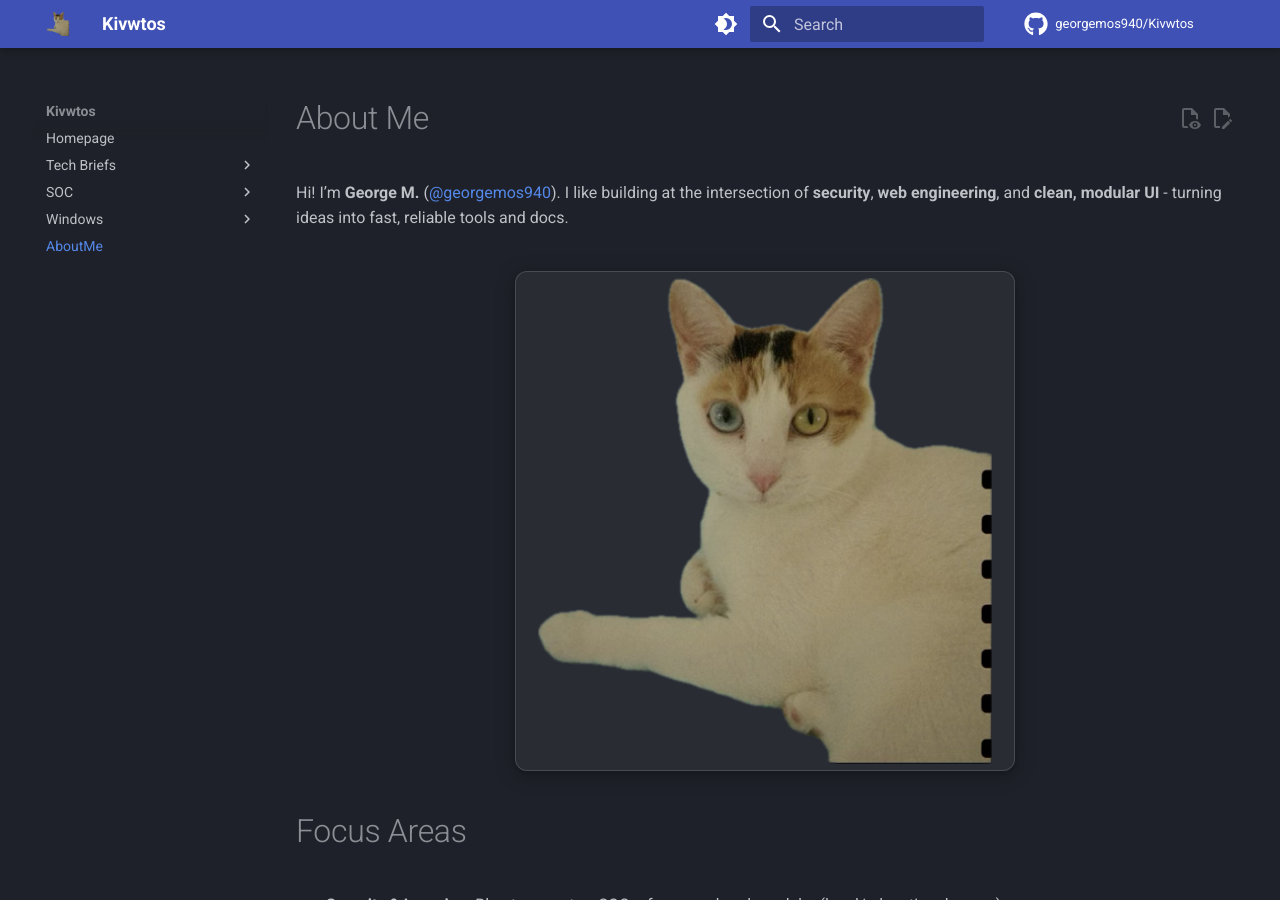
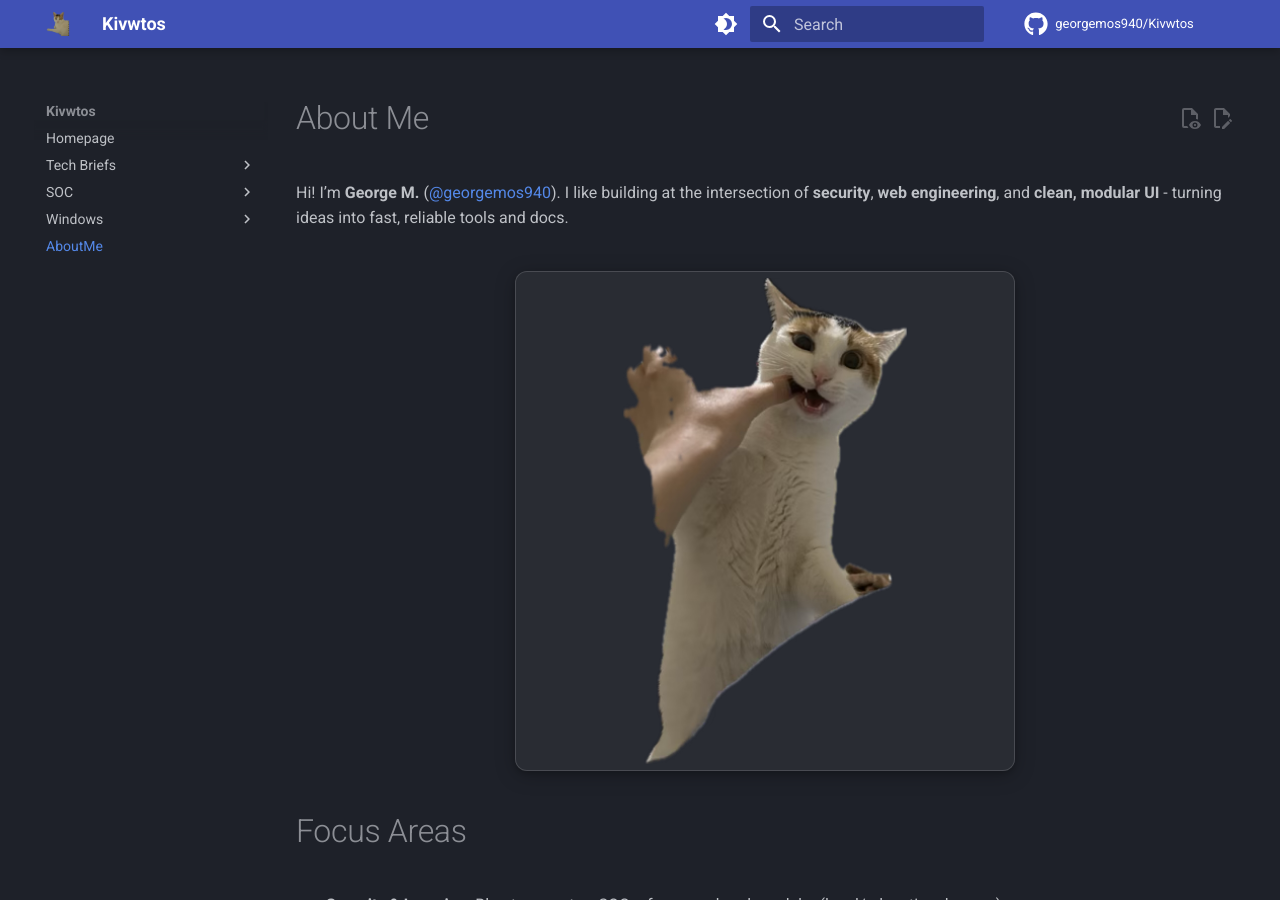
Before and after one commit to georgemos940/Kivwtos, an MkDocs documentation site: the page built from docs/aboutme.md, in a window 1280 px wide and 900 px high. Built offline with MkDocs 1.6.1 and Material for MkDocs 9.7.7, drawn with Linux system fonts in a browser that asks for light colours; comment, search, counter and statistics services are not loaded.

Commit message:
added an image

```diff
--- a/docs/aboutme.md
+++ b/docs/aboutme.md
@@ -2,7 +2,7 @@
 
 Hi! I’m **George M.** ([@georgemos940](https://github.com/georgemos940)). I like building at the intersection of **security**, **web engineering**, and **clean, modular UI** - turning ideas into fast, reliable tools and docs.
 
-![Hashing Example](./assets/logo.png)
+![Hashing Example](./assets/aboutme.png)
 
 # Focus Areas
 - **Security & Learning:** Blue-team notes, SOC references, hands-on labs (legal/educational scope).
```
Also changed, not shown: docs/.obsidian/workspace.json, docs/assets/aboutme.png (added).
